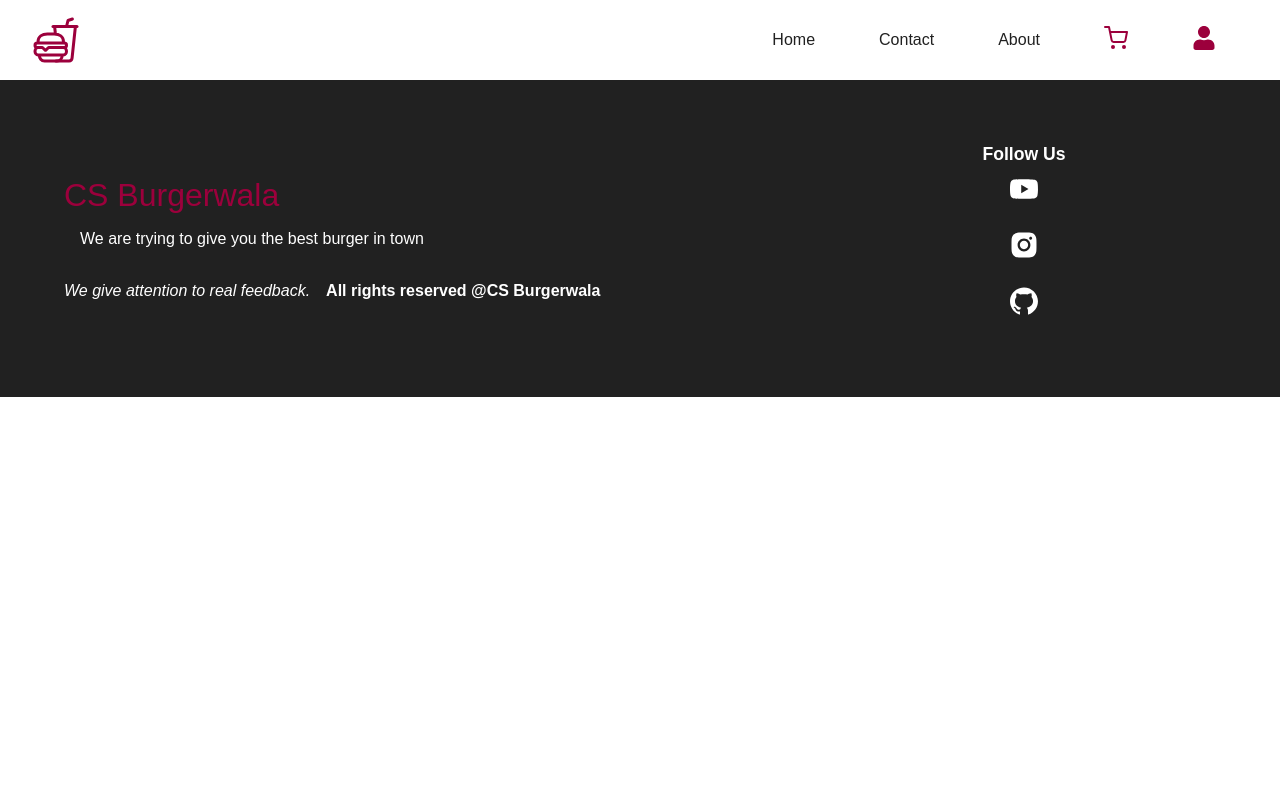
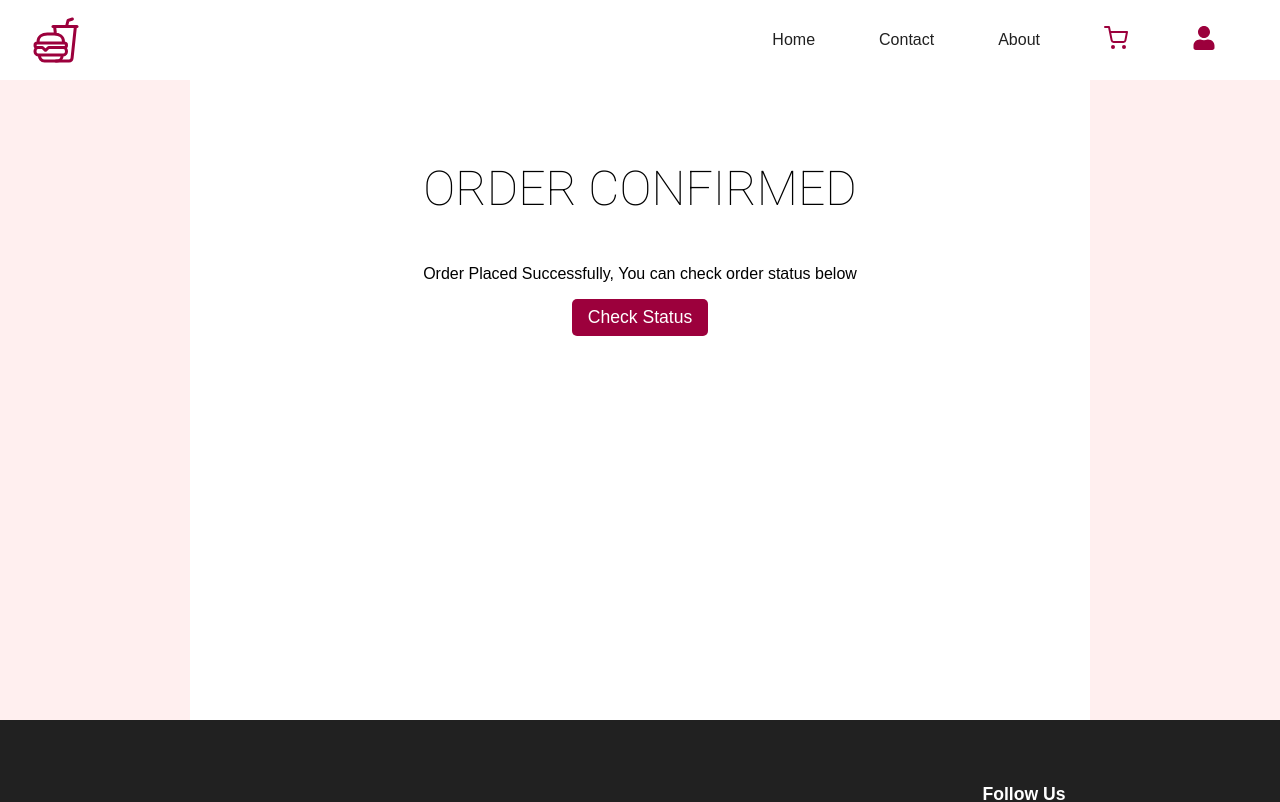
Before and after one commit to Awais512/CS-Burger-Wala-React-UI, a React (Create React App) app: page /paymentsuccess in a window 1280 px wide. Shown: the top 802 px of the page. Built offline with nearby package versions, Linux system fonts and the light colour scheme.

Commit message:
Payment Success page

```diff
--- a/src/App.js
+++ b/src/App.js
@@ -7,6 +7,7 @@
   Cart,
   Shipping,
   ConfirmOrder,
+  PaymentSuccess,
 } from "./components";
 import "./styles/app.scss";
 import "./styles/header.scss";
@@ -18,6 +19,7 @@
 import "./styles/cart.scss";
 import "./styles/shipping.scss";
 import "./styles/confirmOrder.scss";
+import "./styles/paymentSuccess.scss";
 
 const App = () => {
   return (
@@ -29,6 +31,7 @@
         <Route path="/cart" element={<Cart />} />
         <Route path="/shipping" element={<Shipping />} />
         <Route path="/confirmorder" element={<ConfirmOrder />} />
+        <Route path="/paymentsuccess" element={<PaymentSuccess />} />
       </Routes>
       <Footer />
     </>
--- /dev/null
+++ b/src/components/Cart/PaymentSuccess.jsx
@@ -0,0 +1,16 @@
+import React from "react";
+import { Link } from "react-router-dom";
+
+const PaymentSuccess = () => {
+  return (
+    <section className="paymentsuccess">
+      <main>
+        <h1>Order Confirmed</h1>
+        <p>Order Placed Successfully, You can check order status below</p>
+        <Link to="/myorders">Check Status</Link>
+      </main>
+    </section>
+  );
+};
+
+export default PaymentSuccess;
--- a/src/components/index.js
+++ b/src/components/index.js
@@ -5,5 +5,6 @@
 export { default as Footer } from "./Layout/Footer";
 export { default as Contact } from "./Contact/Contact";
 export { default as Cart } from "./Cart/Cart";
-export { default as Shipping } from "./Shipping/Shipping";
-export { default as ConfirmOrder } from "./ConfirmOrder/ConfirmOrder";
+export { default as Shipping } from "./Cart/Shipping";
+export { default as ConfirmOrder } from "./Cart/ConfirmOrder";
+export { default as PaymentSuccess } from "./Cart/PaymentSuccess";
--- a/src/styles/confirmOrder.scss
+++ b/src/styles/confirmOrder.scss
@@ -53,6 +53,7 @@
   .confirmOrder > main > form {
     > div {
       width: 100%;
+      margin: 0.5rem;
     }
     > button {
       width: 100%;
--- /dev/null
+++ b/src/styles/paymentSuccess.scss
@@ -0,0 +1,36 @@
+@import "colors";
+
+.paymentsuccess {
+  background-color: $pink;
+  width: 100%;
+  height: 80vh;
+  > main {
+    height: 100%;
+    background-color: white;
+    max-width: 900px;
+    margin: auto;
+    padding: 2rem;
+    display: flex;
+    flex-direction: column;
+    align-items: center;
+    > h1 {
+      text-transform: uppercase;
+      text-align: center;
+      margin: 3rem;
+      font: 100 3rem "Roboto";
+    }
+
+    > a {
+      background-color: $red;
+      border: none;
+      outline: none;
+      color: white;
+      padding: 0.5rem 1rem;
+      border-radius: 5px;
+      margin: 1rem;
+      text-align: center;
+      cursor: pointer;
+      font-size: 1.1rem;
+    }
+  }
+}
```
Also changed, not shown: src/components/Cart/ConfirmOrder.jsx (renamed from src/components/ConfirmOrder/ConfirmOrder.jsx), src/components/Cart/Shipping.jsx (renamed from src/components/Shipping/Shipping.jsx).
